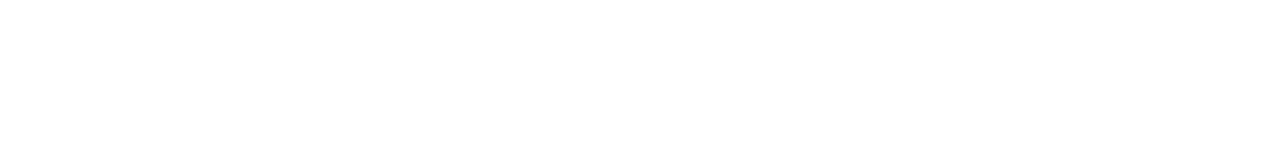
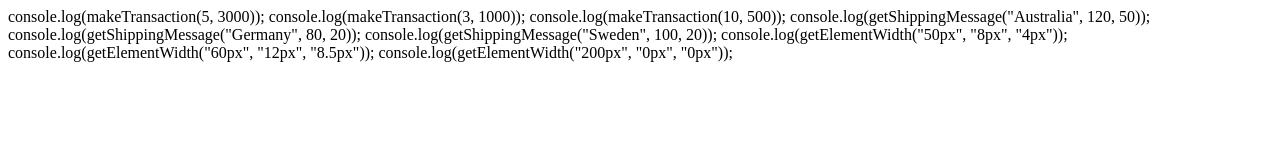
Before and after one commit to MRG2342/goit-js-hw-01, a plain HTML site: page index.html in a window 1280 px wide. Drawn offline with Linux system fonts and the light colour scheme.

Commit message:
third commit

```diff
--- a/index.html
+++ b/index.html
@@ -9,5 +9,15 @@
     <script src="/js/task-1.js"></script>
     <script src="/js/task-2.js"></script>
     <script src="/js/task-3.js"></script>
+    console.log(makeTransaction(5, 3000));
+    console.log(makeTransaction(3, 1000));
+    console.log(makeTransaction(10, 500));
+    console.log(getShippingMessage("Australia", 120, 50));
+    console.log(getShippingMessage("Germany", 80, 20));
+    console.log(getShippingMessage("Sweden", 100, 20));
+    console.log(getElementWidth("50px", "8px", "4px"));
+    console.log(getElementWidth("60px", "12px", "8.5px"));
+    console.log(getElementWidth("200px", "0px", "0px"));
+
 </body>
 </html>
--- a/js/task-1.js
+++ b/js/task-1.js
@@ -3,7 +3,3 @@ function makeTransaction(quantity, pricePerDroid) {
     return `You ordered ${quantity} droids worth ${totalPrice} credits!`;
 
 }
-
-console.log(makeTransaction(5, 3000));
-console.log(makeTransaction(3, 1000));
-console.log(makeTransaction(10, 500));
--- a/js/task-2.js
+++ b/js/task-2.js
@@ -2,7 +2,3 @@ function getShippingMessage(country,price,deliveryFee) {
     totalPrice = Number(price) + Number(deliveryFee);
     return `Shipping to ${country} will cost ${totalPrice} credits`
 }
-
-console.log(getShippingMessage("Australia", 120, 50));
-console.log(getShippingMessage("Germany", 80, 20));
-console.log(getShippingMessage("Sweden", 100, 20));
--- a/js/task-3.js
+++ b/js/task-3.js
@@ -9,7 +9,3 @@
       Number(border) +
       Number(border));
 }
-
-console.log(getElementWidth("50px", "8px", "4px"));
-console.log(getElementWidth("60px", "12px", "8.5px"));
-console.log(getElementWidth("200px", "0px", "0px"));
```
